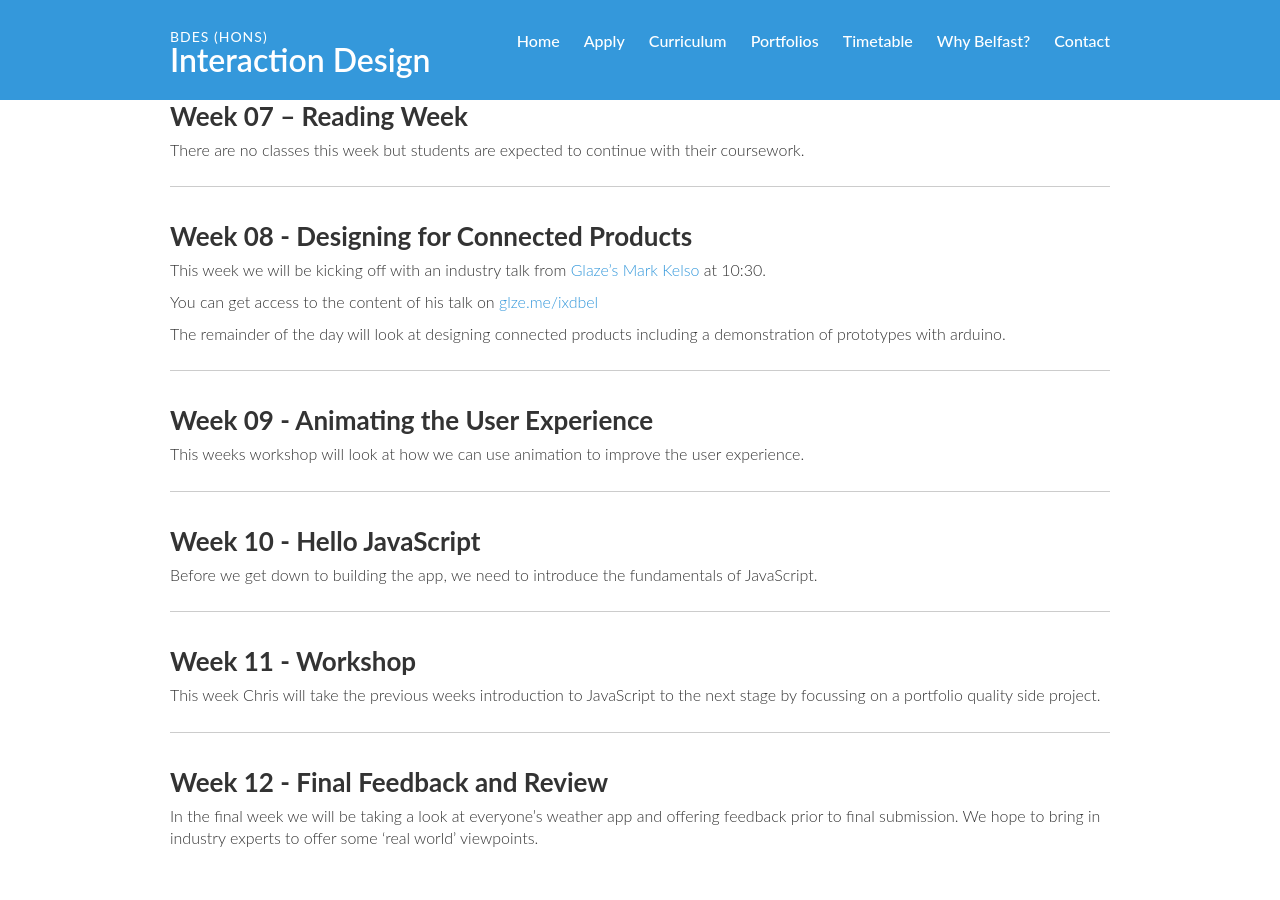
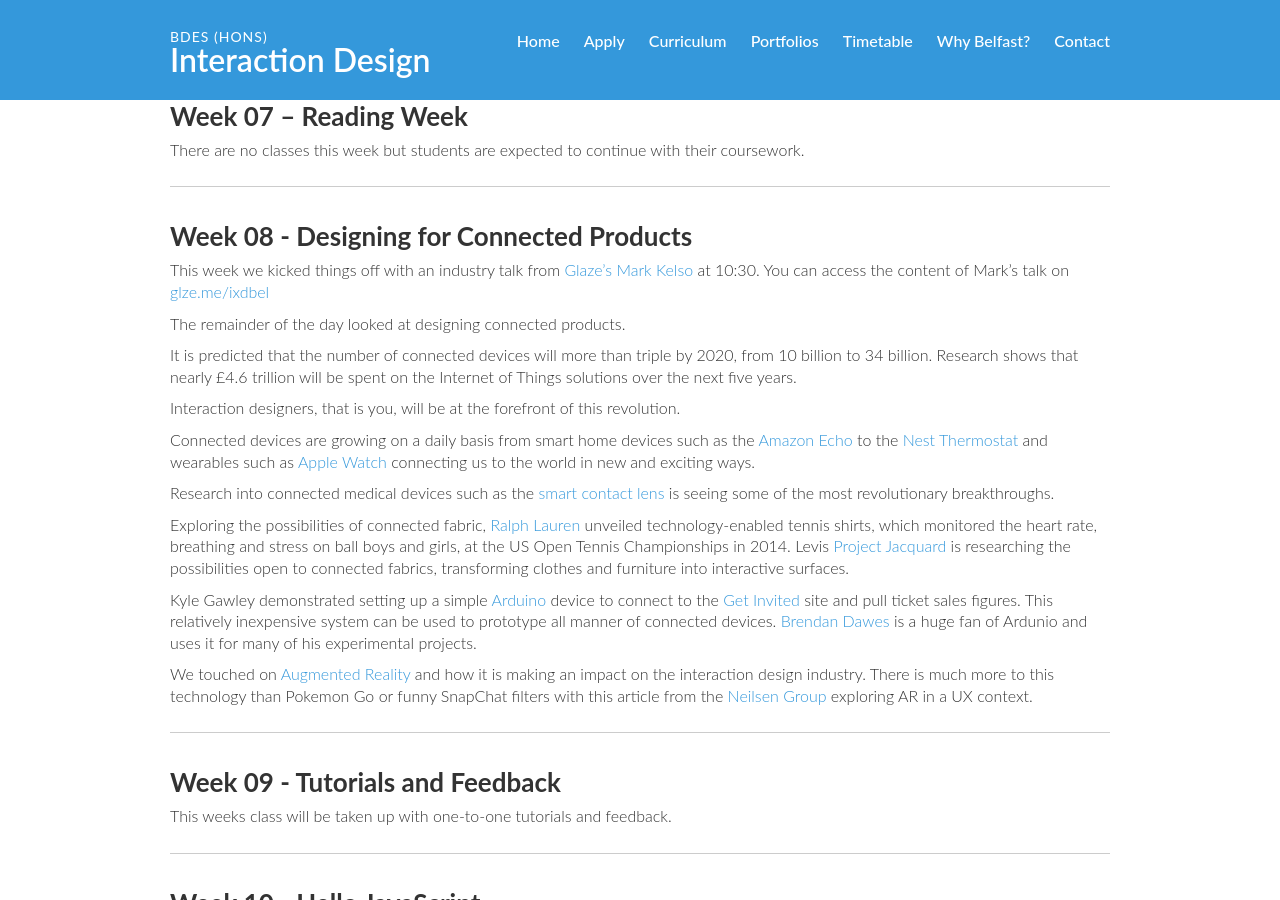
Before and after one commit to ixdbelfast/ixdbelfast.github.io, a Jekyll site: the page built from modules/IXD303/IXD303.md, in a window 1280 px wide and 900 px high, scrolled down 4160 px. Built offline with Jekyll 4.4.1, drawn with Linux system fonts in a browser that asks for light colours; our own code applies the rules of GitHub Pages for plain Markdown files; some of the changed text lies outside the part shown.

Commit message:
Updated Weeks 08 and 10

```diff
--- a/modules/IXD303/IXD303.md
+++ b/modules/IXD303/IXD303.md
@@ -172,25 +172,52 @@
 Week 08 - Designing for Connected Products
 ------------------------------------------
 
-This week we will be kicking off with an industry talk from [Glaze’s](https://glazedigital.com) [Mark Kelso](https://twitter.com/mkelso00?lang=en) at 10:30.
+This week we kicked things off with an industry talk from [Glaze’s](https://glazedigital.com) [Mark Kelso](https://twitter.com/mkelso00?lang=en) at 10:30. You can access the content of Mark’s talk on [glze.me/ixdbel](https://glazedigital.com/ixdbelfast/)
 
-You can get access to the content of his talk on [glze.me/ixdbel](https://glazedigital.com/ixdbelfast/)
+The remainder of the day looked at designing connected products.
 
-The remainder of the day will look at designing connected products including a demonstration of prototypes with arduino.
+It is predicted that the number of connected devices will more than triple by 2020, from 10 billion to 34 billion. Research shows that nearly £4.6 trillion will be spent on the Internet of Things solutions over the next five years.
+
+Interaction designers, that is you, will be at the forefront of this revolution.
+
+Connected devices are growing on a daily basis from smart home devices such as the [Amazon Echo](https://www.amazon.co.uk/Amazon-SK705DI-Echo-Black/dp/B01GAGVIE4) to the [Nest Thermostat](https://nest.com/uk/thermostat/meet-nest-thermostat/) and wearables such as [Apple Watch](https://www.apple.com/uk/shop/buy-watch/apple-watch?afid=p238%7Cs7esjQiPA-dc_mtid_20925xua42643_pcrid_187301666821_&cid=wwa-uk-kwgo-watch-slid-) connecting us to the world in new and exciting ways.
+
+Research into connected medical devices such as the [smart contact lens](http://www.pocket-lint.com/news/137530-smart-contact-lenses-what-s-the-story-so-far) is seeing some of the most revolutionary breakthroughs.
+
+Exploring the possibilities of connected fabric, [Ralph Lauren](http://press.ralphlauren.com/polotech/) unveiled technology-enabled tennis shirts, which monitored the heart rate, breathing and stress on ball boys and girls, at the US Open Tennis Championships in 2014. Levis [Project Jacquard](https://atap.google.com/jacquard/) is researching the possibilities open to connected fabrics, transforming clothes and furniture into interactive surfaces.
+
+Kyle Gawley demonstrated setting up a simple [Arduino](https://www.arduino.cc/) device to connect to the [Get Invited](https://getinvited.to/) site and pull ticket sales figures. This relatively inexpensive system can be used to prototype all manner of connected devices. [Brendan Dawes](http://www.brendandawes.com/) is a huge fan of Ardunio and uses it for many of his experimental projects.
+
+We touched on [Augmented Reality](https://medium.com/web-ar/interaction-design-principles-for-augmented-reality-903a597ef4be) and how it is making an impact on the interaction design industry. There is much more to this technology than Pokemon Go or funny SnapChat filters with this article from the [Neilsen Group](https://www.nngroup.com/articles/augmented-reality-ux/) exploring AR in a UX context.
 
 ---
 
-Week 09 - Animating the User Experience
+Week 09 - Tutorials and Feedback
 ---------------------------------------
 
-This weeks workshop will look at how we can use animation to improve the user experience.
+This weeks class will be taken up with one-to-one tutorials and feedback.
 
 ---
 
 Week 10 - Hello JavaScript
 --------------------------
 
-Before we get down to building the app, we need to introduce the fundamentals of JavaScript.
+This week we took a broad look at JavaScript from simple applications including:
+- [Lightboxs](http://lokeshdhakar.com/projects/lightbox2/)
+- [Image Carousels](http://kenwheeler.github.io/slick/)
+- [Parallex Scrolling](http://pixelcog.github.io/parallax.js/)
+
+to more complex products such as:
+- [Gulp](http://gulpjs.com/)
+and
+- [Grunt](https://gruntjs.com/)
+
+Many platforms are built using JavaScript with [node.js](https://nodejs.org/en/) currently used by, amongst others, IBM, Microsoft, Yahoo!, PayPal one of the most popular.
+
+We touched on [Progressive Enhancement](https://www.shopify.com/partners/blog/what-is-progressive-enhancement-and-why-should-you-care) and we also looked at [Front-End Design](http://bradfrost.com/blog/post/frontend-design/), [Back-End and Full Stack](https://medium.com/web-development-zone/front-end-vs-back-end-vs-full-stack-development-78267f545121) and what these meant.
+
+#### Resources
+By now you should have completed the [Codecademy JavaScript](https://www.codecademy.com/learn/learn-javascript) exercises.
 
 ---
 
@@ -204,4 +231,4 @@
 Week 12 - Final Feedback and Review
 -----------------------------------
 
-In the final week we will be taking a look at everyone’s weather app and offering feedback prior to final submission. We hope to bring in industry experts to offer some ‘real world’ viewpoints.
+In the final week we will be taking a look at everyone’s weather app and offering feedback prior to final submission.
```
